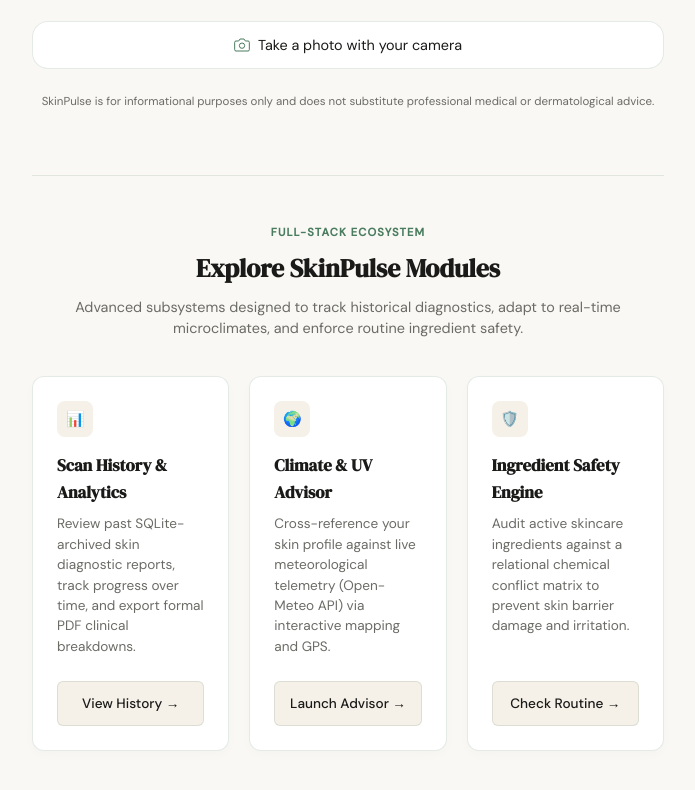
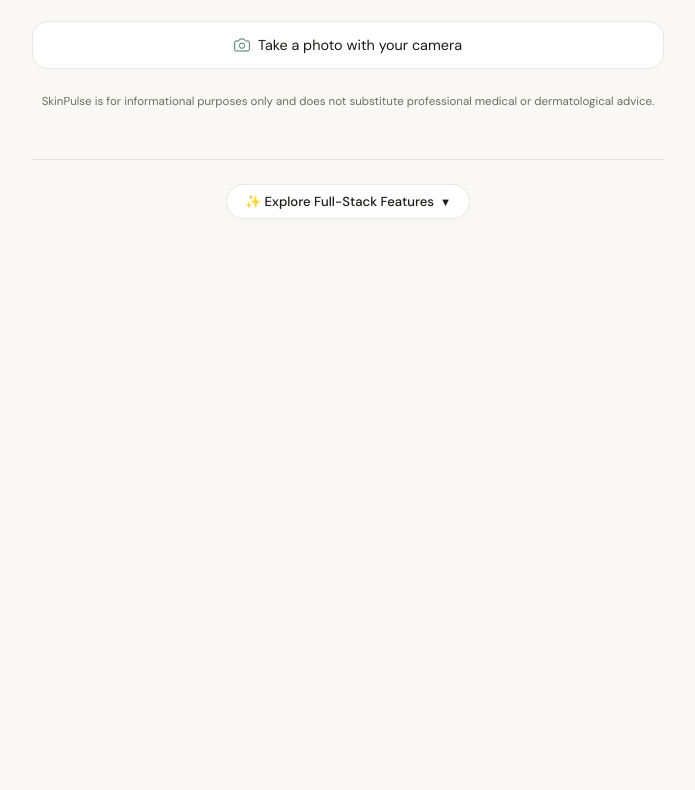
Before and after one commit to svemula10/SkinPulse, a plain HTML site: page frontend/index.html in a window 1280 px wide. Shown: the part 616-1406 px from the top of the page, without its empty margins (292-987 px from the left). After the commit the page ends 931 px from the top, so only its background shows below. Drawn offline with Linux system fonts and the light colour scheme.

Commit message:
Minor format changes

```diff
--- a/frontend/index.html
+++ b/frontend/index.html
@@ -84,48 +84,46 @@
 
     <div id="results"></div>
 
-    <section style="margin-top: 4rem; border-top: 1px solid var(--border); padding-top: 3rem; margin-bottom: 3rem; max-width: 1000px; margin-left: auto; margin-right: auto;">
-      <div style="text-align: center; max-width: 600px; margin: 0 auto 2.25rem auto;">
-        <span style="font-size: 0.7rem; text-transform: uppercase; letter-spacing: 0.1em; color: var(--sage); font-weight: 600; display: block; margin-bottom: 0.35rem;">Full-Stack Ecosystem</span>
-        <h3 style="font-family: 'DM Serif Display', serif; font-size: 1.6rem; color: var(--text); margin-bottom: 0.5rem;">Explore SkinPulse Modules</h3>
-        <p style="color: var(--muted); font-size: 0.9rem; line-height: 1.5;">Advanced subsystems designed to track historical diagnostics, adapt to real-time microclimates, and enforce routine ingredient safety.</p>
+    <section style="margin-top: 3rem; border-top: 1px solid var(--border); padding-top: 1.5rem; margin-bottom: 2rem; text-align: center;">
+      <button type="button" id="toggleEcosystemBtn" style="background: var(--card); border: 1px solid var(--border); color: var(--text); padding: 0.5rem 1.1rem; border-radius: 50px; font-family: 'DM Sans', sans-serif; font-size: 0.82rem; font-weight: 500; cursor: pointer; display: inline-flex; align-items: center; gap: 6px; box-shadow: 0 2px 6px rgba(0,0,0,0.02); transition: background 0.2s;">
+        <span>✨ Explore Full-Stack Features</span>
+        <span id="toggleArrow" style="font-size: 0.7rem; transition: transform 0.2s;">▼</span>
+      </button>
+
+      <div id="ecosystemContent" style="display: none; margin-top: 1.75rem; text-align: left; max-width: 1000px; margin-left: auto; margin-right: auto; box-sizing: border-box;">
+        <div style="display: grid; grid-template-columns: repeat(3, 1fr); gap: 16px; align-items: stretch;">
+
+          <div style="background: var(--card); border: 1px solid var(--border); border-radius: 10px; padding: 1.25rem; display: flex; flex-direction: column; justify-content: space-between; box-shadow: 0 4px 12px rgba(0,0,0,0.02); box-sizing: border-box;">
+            <div>
+              <div style="width: 32px; height: 32px; background: var(--warm); border-radius: 6px; display: flex; align-items: center; justify-content: center; margin-bottom: 0.85rem; color: var(--sage); font-weight: bold; font-size: 0.9rem;">📊</div>
+              <h4 style="font-size: 0.95rem; color: var(--text); margin-bottom: 0.35rem; font-family: 'DM Serif Display', serif;">Scan History</h4>
+              <p style="color: var(--muted); font-size: 0.78rem; line-height: 1.4; margin-bottom: 1rem;">Review SQLite-archived diagnostic reports and export formal PDF clinical breakdowns.</p>
+            </div>
+            <a href="dashboard.html" style="background: var(--warm); color: var(--text); text-align: center; padding: 0.5rem; border-radius: 6px; text-decoration: none; font-size: 0.78rem; font-weight: 500; border: 1px solid var(--border);">View History →</a>
           </div>
 
-      <div style="display: grid; grid-template-columns: repeat(3, 1fr); gap: 20px;">
-
-        <div style="background: var(--card); border: 1px solid var(--border); border-radius: 12px; padding: 1.5rem; display: flex; flex-direction: column; justify-content: space-between; box-shadow: 0 4px 12px rgba(0,0,0,0.02);">
+          <div style="background: var(--card); border: 1px solid var(--border); border-radius: 10px; padding: 1.25rem; display: flex; flex-direction: column; justify-content: space-between; box-shadow: 0 4px 12px rgba(0,0,0,0.02); box-sizing: border-box;">
             <div>
-            <div style="width: 36px; height: 36px; background: var(--warm); border-radius: 8px; display: flex; align-items: center; justify-content: center; margin-bottom: 1rem; color: var(--sage); font-weight: bold;">📊</div>
-            <h4 style="font-size: 1.05rem; color: var(--text); margin-bottom: 0.5rem; font-family: 'DM Serif Display', serif;">Scan History & Analytics</h4>
-            <p style="color: var(--muted); font-size: 0.85rem; line-height: 1.5; margin-bottom: 1.5rem;">Review past SQLite-archived skin diagnostic reports, track progress over time, and export formal PDF clinical breakdowns.</p>
+              <div style="width: 32px; height: 32px; background: var(--warm); border-radius: 6px; display: flex; align-items: center; justify-content: center; margin-bottom: 0.85rem; color: var(--sage); font-weight: bold; font-size: 0.9rem;">🌍</div>
+              <h4 style="font-size: 0.95rem; color: var(--text); margin-bottom: 0.35rem; font-family: 'DM Serif Display', serif;">Climate Advisor</h4>
+              <p style="color: var(--muted); font-size: 0.78rem; line-height: 1.4; margin-bottom: 1rem;">Cross-reference skin profiles with live meteorological telemetry via interactive mapping.</p>
             </div>
-          <a href="dashboard.html" style="background: var(--warm); color: var(--text); text-align: center; padding: 0.65rem; border-radius: 6px; text-decoration: none; font-size: 0.85rem; font-weight: 500; border: 1px solid var(--border);">View History →</a>
+            <a href="environmental.html" style="background: var(--warm); color: var(--text); text-align: center; padding: 0.5rem; border-radius: 6px; text-decoration: none; font-size: 0.78rem; font-weight: 500; border: 1px solid var(--border);">Launch Advisor →</a>
           </div>
 
-        <div style="background: var(--card); border: 1px solid var(--border); border-radius: 12px; padding: 1.5rem; display: flex; flex-direction: column; justify-content: space-between; box-shadow: 0 4px 12px rgba(0,0,0,0.02);">
+          <div style="background: var(--card); border: 1px solid var(--border); border-radius: 10px; padding: 1.25rem; display: flex; flex-direction: column; justify-content: space-between; box-shadow: 0 4px 12px rgba(0,0,0,0.02); box-sizing: border-box;">
             <div>
-            <div style="width: 36px; height: 36px; background: var(--warm); border-radius: 8px; display: flex; align-items: center; justify-content: center; margin-bottom: 1rem; color: var(--sage); font-weight: bold;">🌍</div>
-            <h4 style="font-size: 1.05rem; color: var(--text); margin-bottom: 0.5rem; font-family: 'DM Serif Display', serif;">Climate & UV Advisor</h4>
-            <p style="color: var(--muted); font-size: 0.85rem; line-height: 1.5; margin-bottom: 1.5rem;">Cross-reference your skin profile against live meteorological telemetry (Open-Meteo API) via interactive mapping and GPS.</p>
+              <div style="width: 32px; height: 32px; background: var(--warm); border-radius: 6px; display: flex; align-items: center; justify-content: center; margin-bottom: 0.85rem; color: var(--sage); font-weight: bold; font-size: 0.9rem;">🛡️</div>
+              <h4 style="font-size: 0.95rem; color: var(--text); margin-bottom: 0.35rem; font-family: 'DM Serif Display', serif;">Ingredient Safety</h4>
+              <p style="color: var(--muted); font-size: 0.78rem; line-height: 1.4; margin-bottom: 1rem;">Audit active skincare routines against chemical conflict matrices to prevent irritation.</p>
             </div>
-          <a href="environmental.html" style="background: var(--warm); color: var(--text); text-align: center; padding: 0.65rem; border-radius: 6px; text-decoration: none; font-size: 0.85rem; font-weight: 500; border: 1px solid var(--border);">Launch Advisor →</a>
-        </div>
-
-        <div style="background: var(--card); border: 1px solid var(--border); border-radius: 12px; padding: 1.5rem; display: flex; flex-direction: column; justify-content: space-between; box-shadow: 0 4px 12px rgba(0,0,0,0.02);">
-          <div>
-            <div style="width: 36px; height: 36px; background: var(--warm); border-radius: 8px; display: flex; align-items: center; justify-content: center; margin-bottom: 1rem; color: var(--sage); font-weight: bold;">🛡️</div>
-            <h4 style="font-size: 1.05rem; color: var(--text); margin-bottom: 0.5rem; font-family: 'DM Serif Display', serif;">Ingredient Safety Engine</h4>
-            <p style="color: var(--muted); font-size: 0.85rem; line-height: 1.5; margin-bottom: 1.5rem;">Audit active skincare ingredients against a relational chemical conflict matrix to prevent skin barrier damage and irritation.</p>
-          </div>
-          <a href="safety.html" style="background: var(--warm); color: var(--text); text-align: center; padding: 0.65rem; border-radius: 6px; text-decoration: none; font-size: 0.85rem; font-weight: 500; border: 1px solid var(--border);">Check Routine →</a>
+            <a href="safety.html" style="background: var(--warm); color: var(--text); text-align: center; padding: 0.5rem; border-radius: 6px; text-decoration: none; font-size: 0.78rem; font-weight: 500; border: 1px solid var(--border);">Check Routine →</a>
           </div>
 
         </div>
+      </div>
     </section>
   </main>
-
-
-
 
   <div id="pdfReportTemplate" style="display: none; background: #ffffff; color: #1a1a1a; padding: 25px; font-family: 'DM Sans', sans-serif; width: 100%; box-sizing: border-box;">
     <div style="border-bottom: 2px solid #4a7c5f; padding-bottom: 12px; margin-bottom: 20px; display: flex; justify-content: space-between; align-items: center; page-break-inside: avoid;">
@@ -149,5 +147,20 @@
   </div>
 
   <script src="js/app.js"></script>
+  <script>
+    document.addEventListener('DOMContentLoaded', () => {
+      const toggleBtn = document.getElementById('toggleEcosystemBtn');
+      const content = document.getElementById('ecosystemContent');
+      const arrow = document.getElementById('toggleArrow');
+
+      if (toggleBtn && content) {
+        toggleBtn.addEventListener('click', () => {
+          const isHidden = content.style.display === 'none';
+          content.style.display = isHidden ? 'block' : 'none';
+          arrow.style.transform = isHidden ? 'rotate(180deg)' : 'rotate(0deg)';
+        });
+      }
+    });
+  </script>
 </body>
 </html>
```
Also changed, not shown: frontend/safety.html (+2 -2 lines). Lines whose indentation alone changed are shown as unchanged.
